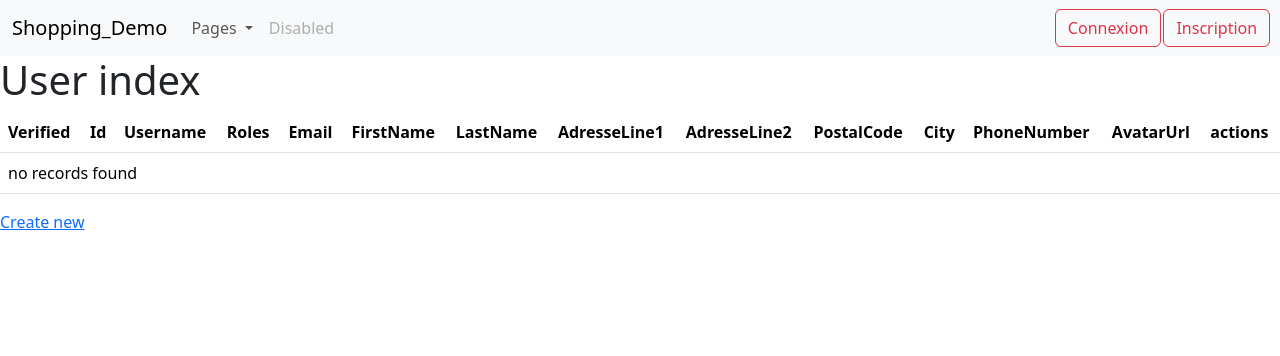
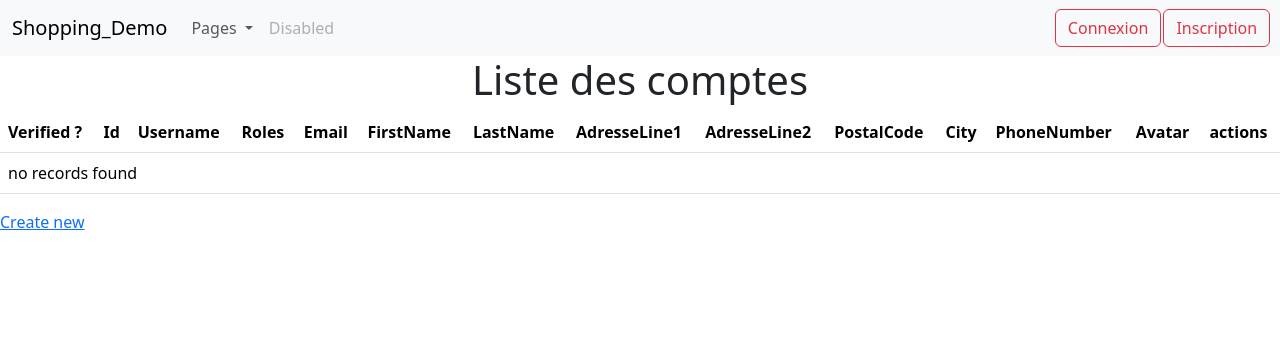
Before and after one commit to Alker51/shopping_demo, a Symfony app: template templates/user/index.html.twig in a window 1280 px wide. Shown: the top 356 px of the page. Run offline with Twig, Linux system fonts and the light colour scheme; the template is opened without the code that fills it, so the values that code supplies are empty; some libraries are stand-ins or nearby versions.

Commit message:
:lipstick: MAJ Style de la route \user.
Mise en forme amélioré.

```diff
--- a/public/styles/usersStyle.css
+++ b/public/styles/usersStyle.css
@@ -1,7 +1,19 @@
 table {
     width: 100%;
+}
+
+h1#MainTitle {
+    text-align: center;
 }
 
 #avatarTable {
     height: 100px;
 }
+
+tr[id*="userVerified"] {
+    background-color : #BAFFBD;
+}
+
+tr[id*="userNotVerified"] {
+    background-color: #FF9AA2;
+}
--- a/templates/user/index.html.twig
+++ b/templates/user/index.html.twig
@@ -7,12 +7,12 @@
 {% endblock %}
 
 {% block body %}
-    <h1>User index</h1>
+    <h1 id="MainTitle">Liste des comptes</h1>
 
     <table class="table table-responsive">
         <thead>
             <tr>
-                <th>Verified</th>
+                <th>Verified ?</th>
                 <th>Id</th>
                 <th>Username</th>
                 <th>Roles</th>
@@ -24,15 +24,15 @@
                 <th>PostalCode</th>
                 <th>City</th>
                 <th>PhoneNumber</th>
-                <th>AvatarUrl</th>
+                <th>Avatar</th>
                 <th>actions</th>
 
             </tr>
         </thead>
         <tbody>
         {% for user in users %}
-            <tr>
-                <td>{% if user.verified == true %}<span class="badge text-bg-success">YES</span>{% else %}<span class="badge text-bg-danger">Warning</span>{% endif %}</td>
+            <tr id="user {% if user.verified == true %}userVerified{% else %}userNotVerified{% endif %}">
+                <td>{% if user.verified == true %}<span class="badge text-bg-success">YES</span>{% else %}<span class="badge text-bg-danger">NO</span>{% endif %}</td>
                 <td>{{ user.id }}</td>
                 <td>{{ user.username }}</td>
                 <td>{{ user.roles ? user.roles|json_encode : '' }}</td>
```
